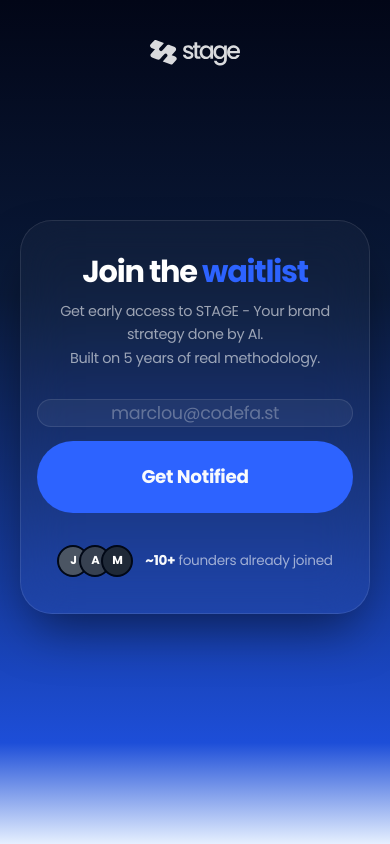
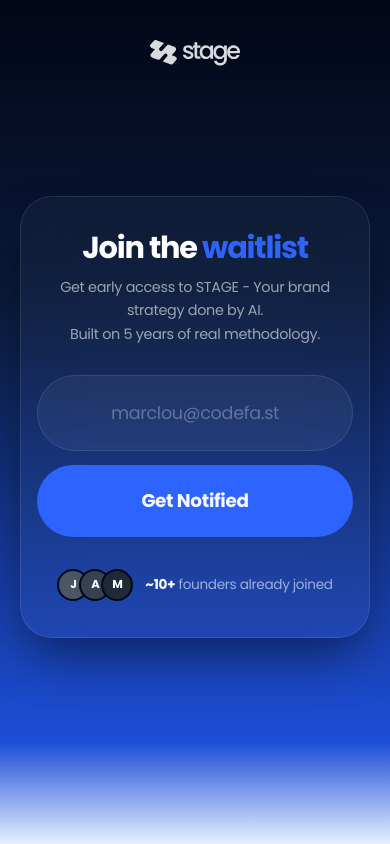
Before and after one commit to aqbayliabbas/stage_ai, a Next.js app: page / in a window 390 px wide. Built offline with nearby package versions, Linux system fonts and the light colour scheme; no server answers.

Commit message:
waitlisti

```diff
--- a/app/globals.css
+++ b/app/globals.css
@@ -358,7 +358,7 @@
   .email-input {
     height: 102px;
     font-size: 1.1rem;
-    padding: 0 24px;
+    padding: 24px 24px;
     text-align: center;
     width: 100%;
   }
```
